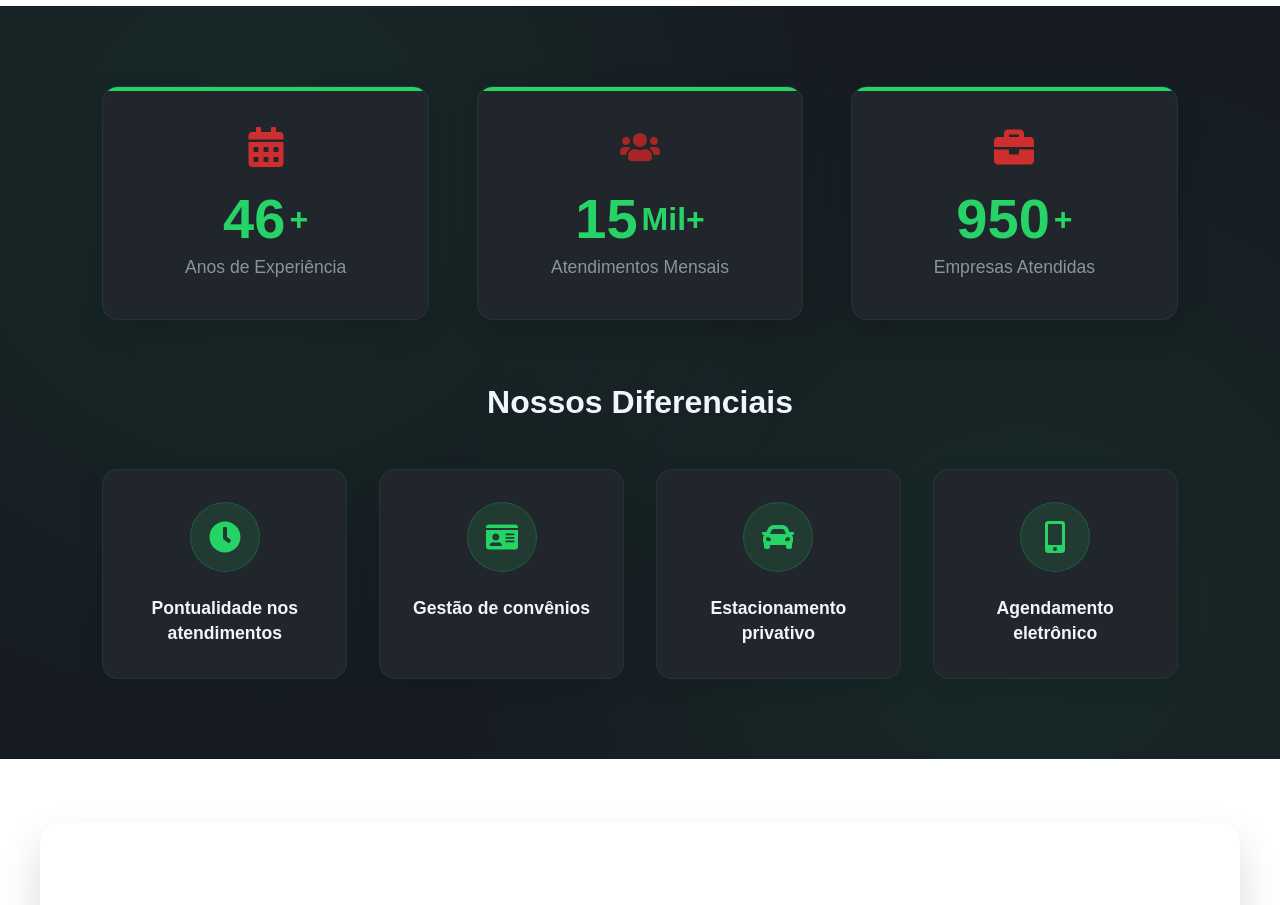
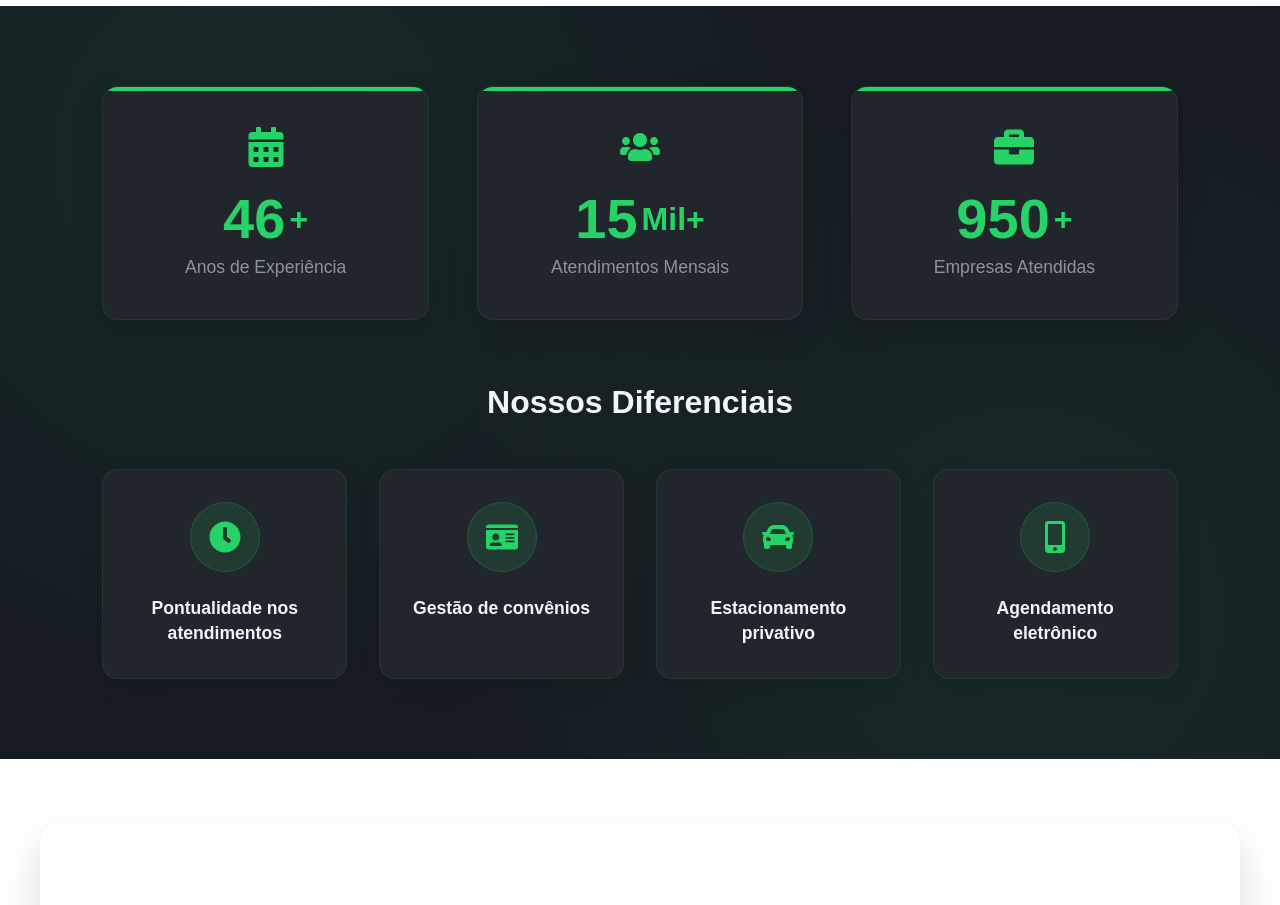
Before and after one commit to clovisantunes/cms, a React (Vite) app: page / in a window 1280 px wide. Shown: the part 4980-5885 px from the top of the page. Built offline with nearby package versions, Linux system fonts and the light colour scheme.

Commit message:
Fix icon colors

```diff
--- a/src/components/StateSection/index.tsx
+++ b/src/components/StateSection/index.tsx
@@ -51,21 +51,18 @@ export const StatsSection = () => {
       value: count.years,
       suffix: "+",
       label: "Anos de Experiência",
-      color: "#CF2E2E"
     },
     {
       icon: <FaUsers />,
       value: count.monthly,
       suffix: " Mil+",
       label: "Atendimentos Mensais",
-      color: "#A82525"
     },
     {
       icon: <FaBriefcase />,
       value: count.companies,
       suffix: "+",
       label: "Empresas Atendidas",
-      color: "#CF2E2E"
     }
   ];
 
@@ -114,7 +111,7 @@ export const StatsSection = () => {
             className={styles.statCard}
             variants={itemVariants}
           >
-            <div className={styles.iconWrapper} style={{ color: stat.color }}>
+            <div className={styles.iconWrapper}>
               {stat.icon}
             </div>
             <motion.h3
```
